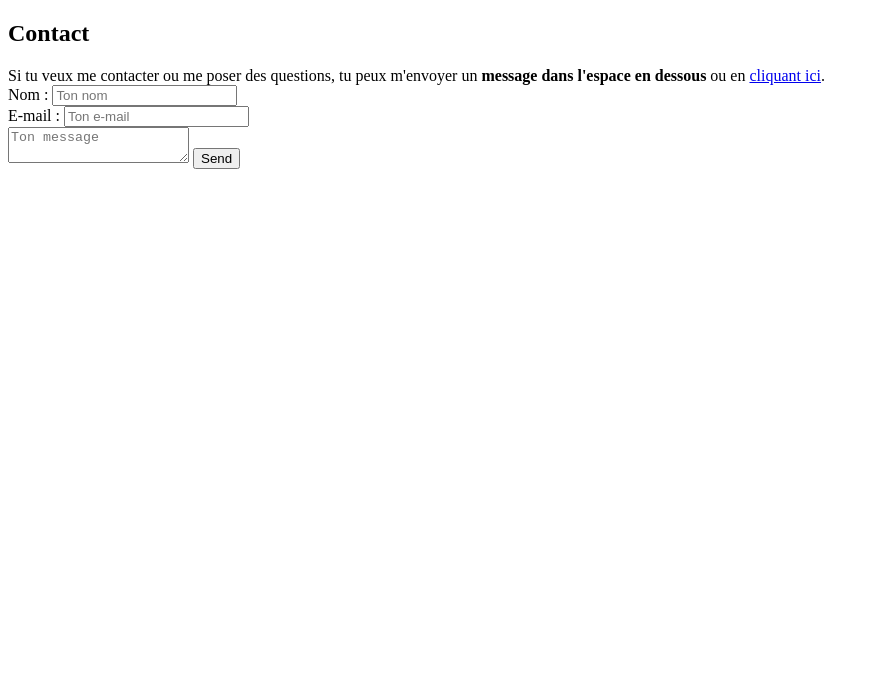
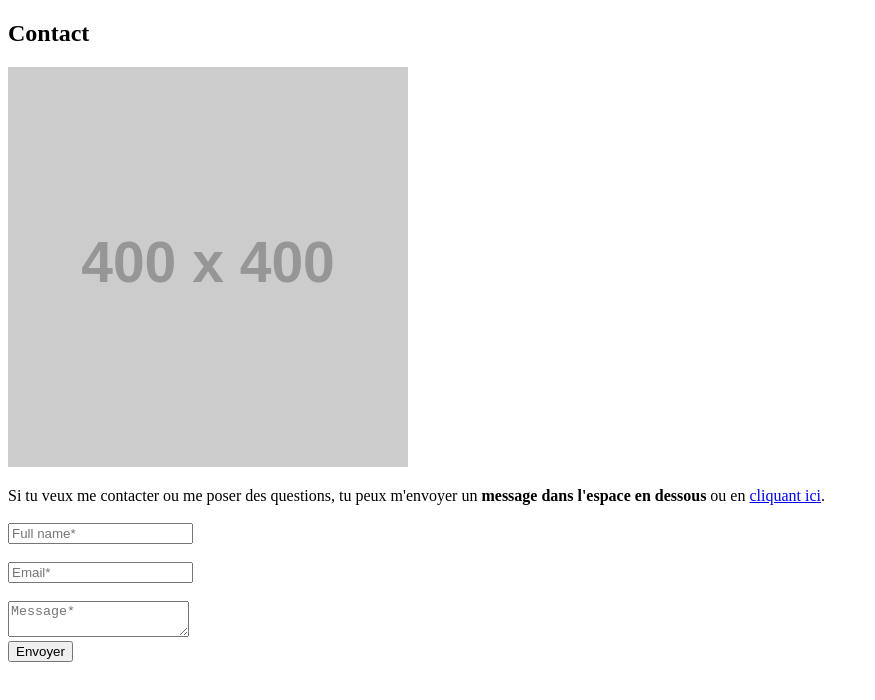
Before and after one commit to Deydii/Wildo_Coda, a plain HTML site: page contact.html in a window 1280 px wide. Shown: the whole page, without its empty margins (0-875 px from the left). Drawn offline with Linux system fonts and the light colour scheme; placeholder pictures from the web are drawn by us.

Commit message:
formulaire de contact

```diff
--- a/contact.html
+++ b/contact.html
@@ -6,20 +6,19 @@
   <body>
         <section>
       <h2 id="Contact">Contact</h2>
-
+      <img src="https://via.placeholder.com/400x400" alt="wildocoda"/><br/>
       <form method="post" action="traitement.php">
         <p><label for="message">Si tu veux me contacter ou me poser des questions, tu peux m'envoyer un <strong>message dans l'espace en dessous</strong> ou en
       <a href="mailto:contact@wildocoda.com">cliquant ici</a>.</label><br/>
-          <label for="nom">Nom :</label>
-          <input type="text" name="nom" id="nom" placeholder="Ton nom"/><br/>
-          <label for="e-mail">E-mail :</label>
-          <input type="email" name="e-mail" id="e-mail" placeholder="Ton e-mail"/><br/>
-        <textarea name="message" id="message" placeholder="Ton message"></textarea>
-        <input type="submit" value="Send"/>
+          <br/>
+          <input type="text" name="nom" id="nom" placeholder="Full name*"/><br/>
+          <br/>
+          <input type="email" name="e-mail" id="e-mail" placeholder="Email*"/><br/>
+          <br/>
+        <textarea name="message" id="message" placeholder="Message*"></textarea><br/>
+        <input type="submit" value="Envoyer"/>
       </form>
-      <!-- TODO: Réalise un formulaire de contact avec les champs email et message plus un bouton pour envoyer le message.
-        Ce formulaire n'a pas besoin d'être fonctionnel, réalise juste la mise en forme.
-      -->
+
     </section>
   </body>
 </html>
```
